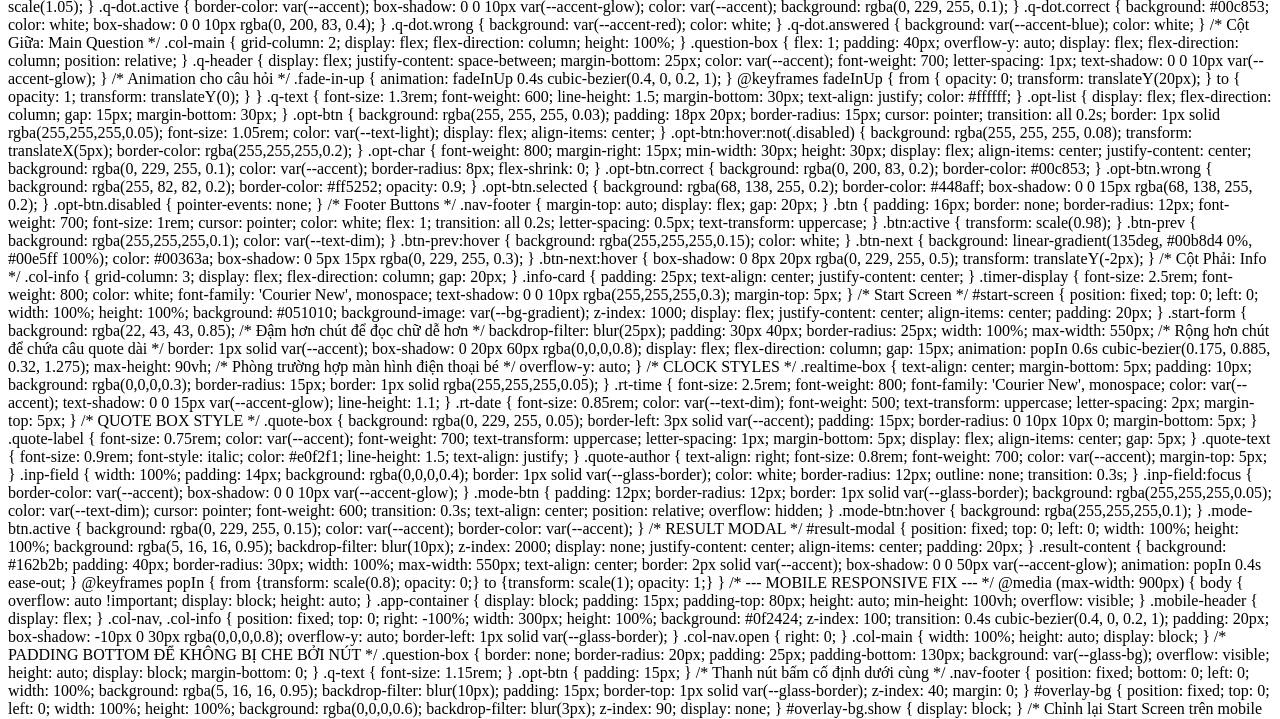
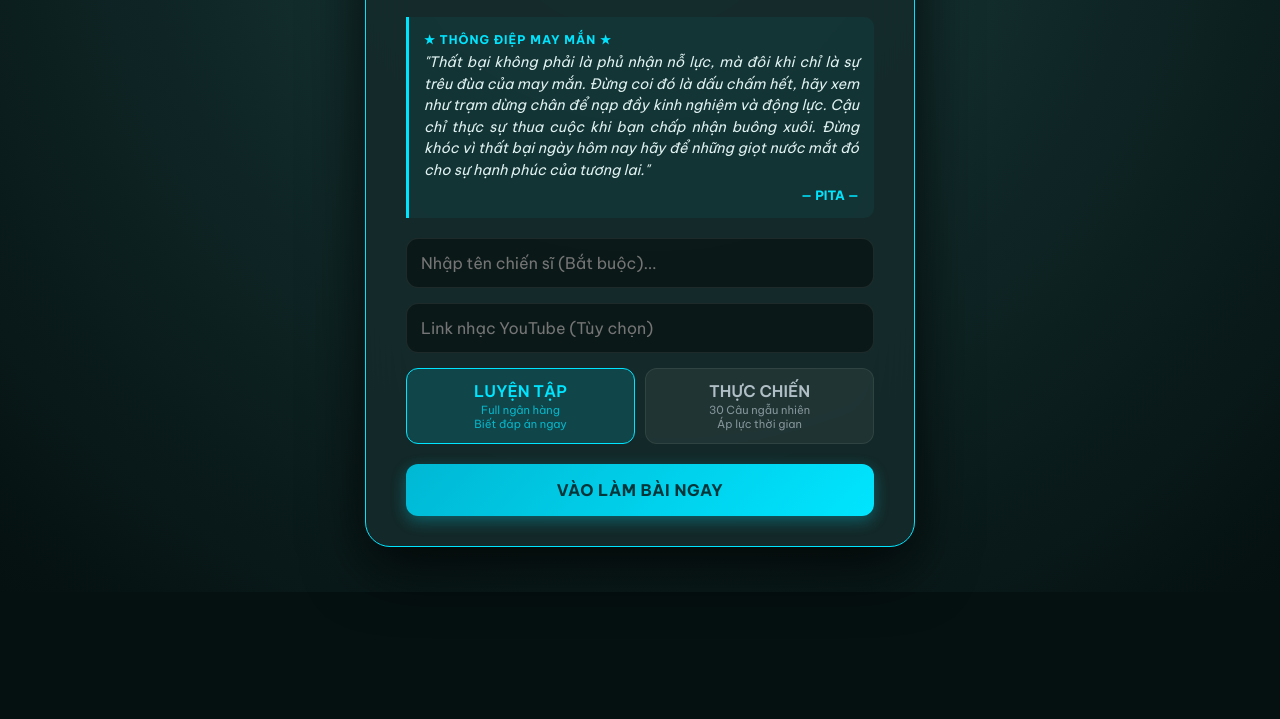
Before and after one commit to Kevin12R342/thephat8010, a plain HTML site: page index.html in a window 1280 px wide. Shown: the part 208-927 px from the top of the page. After the commit the page ends 800 px from the top, so only its background shows below. Drawn offline with Linux system fonts and the light colour scheme.

Commit message:
Update index.html

```diff
--- a/index.html
+++ b/index.html
@@ -1,4 +1,31 @@
-amily: 'Be Vietnam Pro', sans-serif; -webkit-tap-highlight-color: transparent; }
+<!DOCTYPE html>
+<html lang="vi">
+<head>
+    <meta charset="UTF-8">
+    <meta name="viewport" content="width=device-width, initial-scale=1.0, maximum-scale=1.0, user-scalable=no">
+    <title>GDQP - Bánh Mì Pita (Lucky Clock)</title>
+    <link href="https://fonts.googleapis.com/css2?family=Be+Vietnam+Pro:wght@300;400;500;600;700;800&display=swap" rel="stylesheet">
+    <style>
+        :root {
+            /* Palette màu hiện đại */
+            --bg-body: #051010;
+            --bg-gradient: radial-gradient(circle at 50% 10%, #1a3c3c 0%, #051010 100%);
+
+            --glass-bg: rgba(22, 43, 43, 0.65);
+            --glass-border: rgba(255, 255, 255, 0.08);
+            --glass-blur: 12px;
+
+            --accent: #00e5ff; /* Cyan sáng neon */
+            --accent-glow: rgba(0, 229, 255, 0.4);
+
+            --accent-red: #ff5252;
+            --accent-blue: #448aff;
+
+            --text-light: #ffffff;
+            --text-dim: #b0bec5;
+        }
+
+        * { box-sizing: border-box; font-family: 'Be Vietnam Pro', sans-serif; -webkit-tap-highlight-color: transparent; }
 
         body {
             background: var(--bg-body);
```
